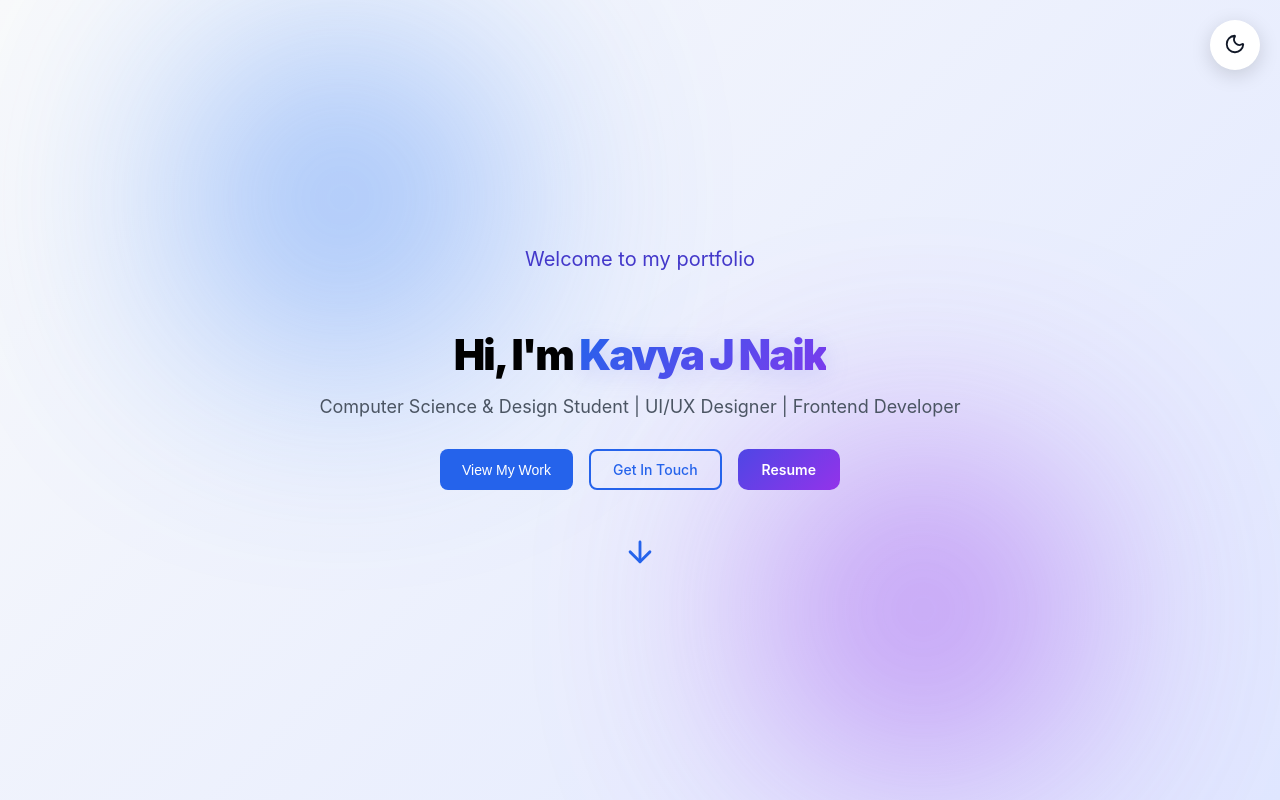
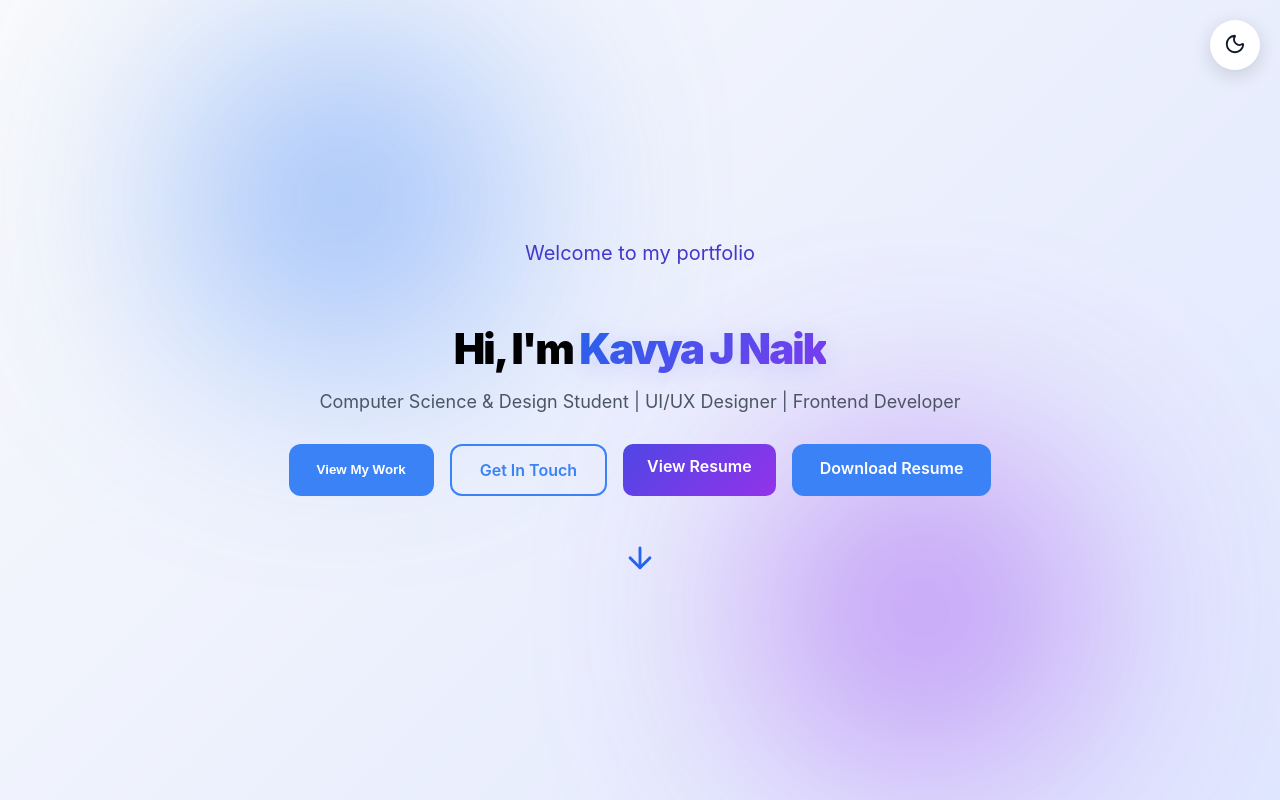
Before and after one commit to KavyaNaik14/port-frontend, a React (Create React App) app: page / in a window 1280 px wide. Shown: the top 800 px of the page. Built offline with nearby package versions, Linux system fonts and the light colour scheme.

Commit message:
Add portfolio project files

```diff
--- a/src/App.css
+++ b/src/App.css
@@ -564,30 +564,39 @@ body,
   margin-bottom: 30px;
 }
 
+
+
+
+
+.resume-btn {
+  background: linear-gradient(135deg, #6366f1, #a855f7);
+  color: white;
+}
+
+
+
+
 /* Buttons */
 .hero-buttons {
   display: flex;
   justify-content: center;
-  gap: 1rem;
-  flex-wrap: wrap;
-  margin-top: 2rem;
+  gap: 16px;
+  flex-wrap: wrap; /* important */
+  margin-top: 30px;
 }
 
 .btn {
-  padding: 10px 22px;
-  border-radius: 8px;
-  font-size: 14px;
-  cursor: pointer;
-  transition: 0.3s ease;
+  padding: 14px 28px;
+  border-radius: 12px;
   text-decoration: none;
-  display: inline-block;
+  font-weight: 600;
+  transition: 0.3s;
 }
 
 /* Primary Button */
 .btn.primary {
-  background: #2563eb;
-  color: white;
-  border: none;
+  background: #3b82f6;
+  color: white;
 }
 
 .btn.primary:hover {
@@ -596,8 +605,8 @@ body,
 
 /* Outline Button */
 .btn.outline {
-  border: 2px solid #2563eb;
-  color: #2563eb;
+  border: 2px solid #3b82f6;
+  color: #3b82f6;
   background: transparent;
 }
 
@@ -1329,6 +1338,13 @@ body,
     padding: 40px 20px;
     height: auto;
     min-height: 100vh;
+    flex-direction: column;
+    align-items: center;
+  }
+
+   .btn {
+    width: 250px;
+    text-align: center;
   }
 
   .hero-name {
--- a/src/Hero.jsx
+++ b/src/Hero.jsx
@@ -90,12 +90,20 @@ function Hero() {
           </a>
 
           <a
-            href="/Kavya_j_Naik_cg017.pdf"
+            href="/Kavya_Naik_CG017.pdf"
             target="_blank"
             rel="noopener noreferrer"
             className="btn resume-btn"
           >
-            Resume
+            View Resume
+          </a>
+
+          <a
+            href="/Kavya_Naik_CG017.pdf"
+            download="Kavya_Naik_Resume.pdf"
+            className="btn primary"
+          >
+            Download Resume
           </a>
         </motion.div>
 
```
Also changed, not shown: 1 other file (tests, documents, lock files or other folders). Lines whose indentation alone changed are shown as unchanged.
